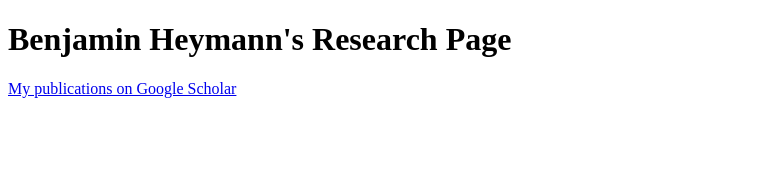
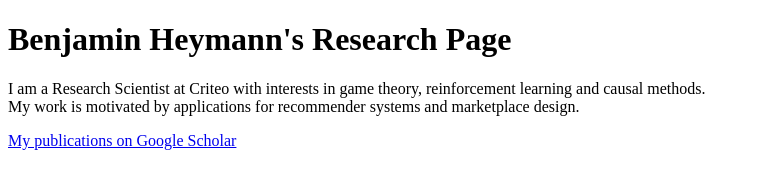
Before and after one commit to BenHey/BenHey2.github.io, a plain HTML site: page index.htm in a window 1280 px wide. Shown: the whole page, without its empty margins (0-760 px from the left). Drawn offline with Linux system fonts and the light colour scheme.

Commit message:
add description

```diff
--- a/index.htm
+++ b/index.htm
@@ -2,6 +2,10 @@
 <html>
 <body>
 <h1>Benjamin Heymann's Research Page</h1>
+I am a Research Scientist at Criteo with interests in game theory, reinforcement learning and causal methods.
+<br>
+My work is motivated by applications for recommender systems and marketplace design.
 <p><a href="https://scholar.google.com/citations?user=ok5uldEAAAAJ&hl=en&oi=ao">My publications on Google Scholar</a></p>
+
 </body>
 </html>
```
